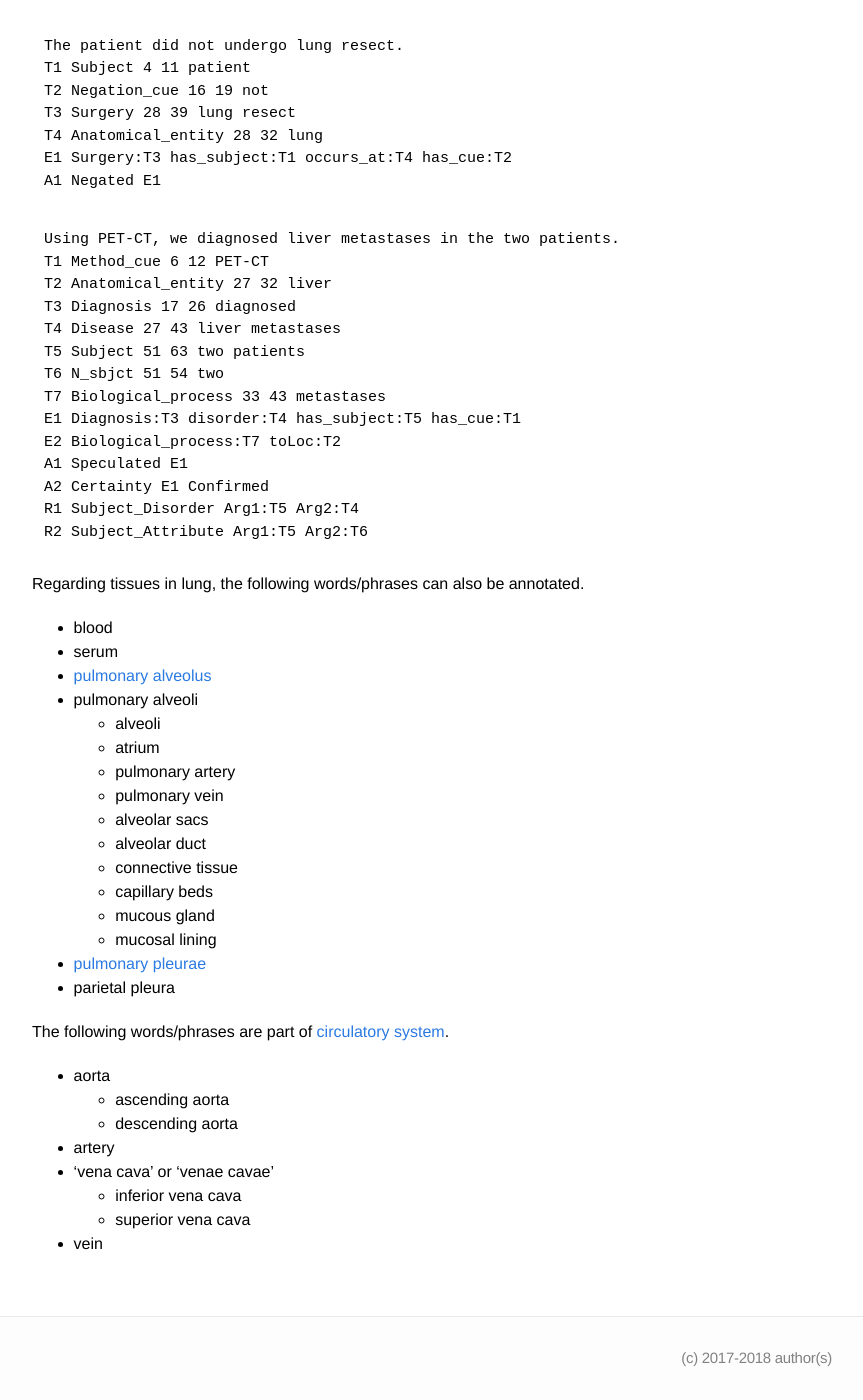
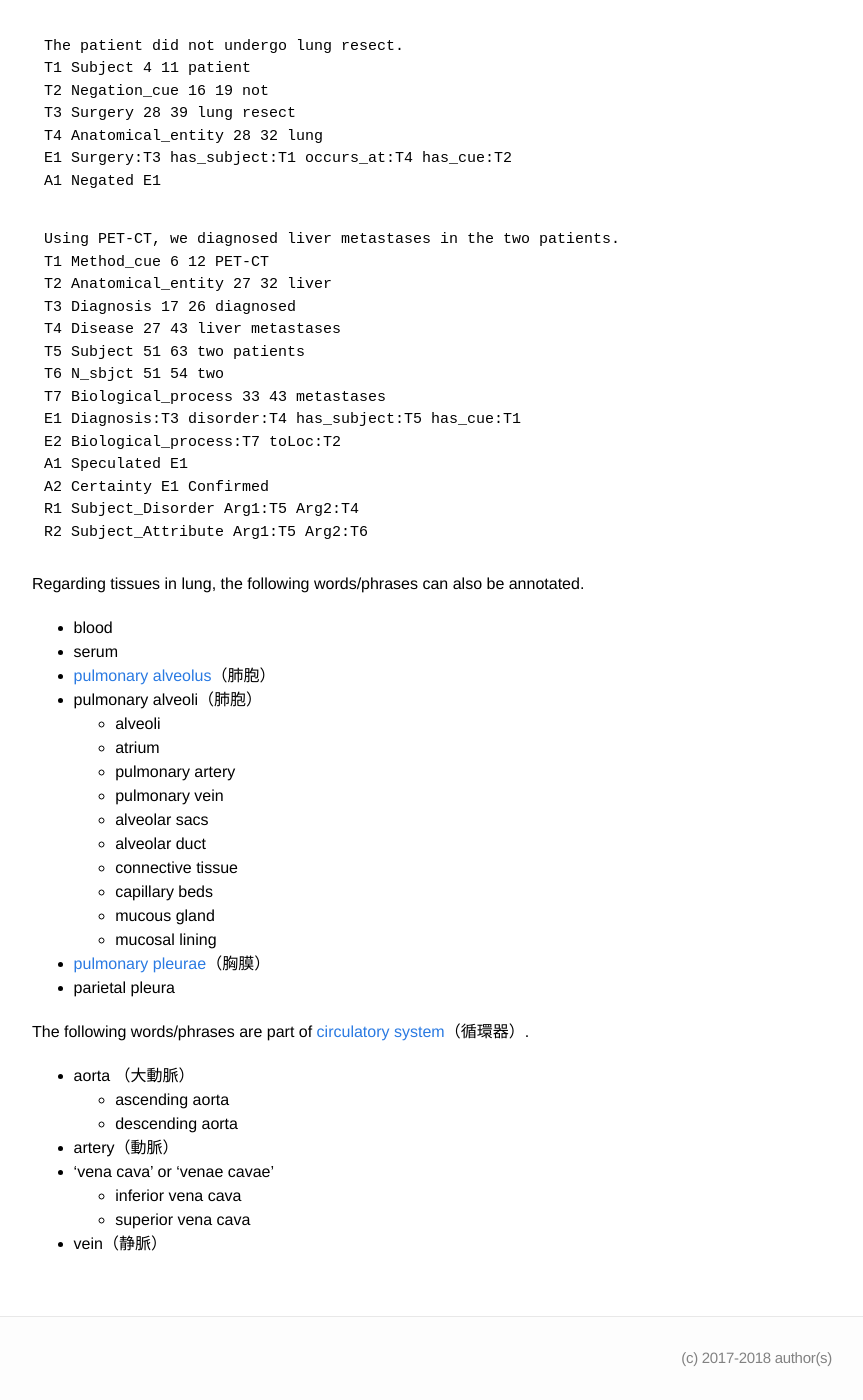
Before and after one commit to ezcatdb/clinicalcorpus-guidelines, a Jekyll site: the page built from _entity/Anatomical_entity.md, in a window 1280 px wide and 1400 px high, scrolled down 1159 px. Shown: the whole window, without its empty margins (208-1071 px from the left). Built offline with Jekyll 4.4.1, drawn with Linux system fonts in a browser that asks for light colours; some of the changed text lies outside the part shown.

Commit message:
included 'ground glass' in Symptom.md included Japanese interpretation in Anatomical_entity.md

```diff
--- a/_entity/Anatomical_entity.md
+++ b/_entity/Anatomical_entity.md
@@ -15,9 +15,9 @@ This entity may be based on the following ontology databases:
 - <a href="https://www.ebi.ac.uk/ols/search?ontology=ncit">NCIT</a>
 
 Regarding the organ, such as lung, the following words/phrases can also be annotated.
-- <a href="https://en.wikipedia.org/wiki/Respiratory_system">respiratory system</a>
+- <a href="https://en.wikipedia.org/wiki/Respiratory_system">respiratory system</a>（呼吸器系）
 - respiratory apparatus
-- ventilatory system
+- ventilatory system（呼吸器系）
   - right lung
   - left lung
   - main bronchi
@@ -77,8 +77,8 @@ Regarding tissues in lung, the following words/phrases can also be annotated.
 
 - blood
 - serum
-- <a href="https://en.wikipedia.org/wiki/Pulmonary_alveolus">pulmonary alveolus</a>
-- pulmonary alveoli
+- <a href="https://en.wikipedia.org/wiki/Pulmonary_alveolus">pulmonary alveolus</a>（肺胞）
+- pulmonary alveoli（肺胞）
   - alveoli
   - atrium
   - pulmonary artery
@@ -90,19 +90,19 @@ Regarding tissues in lung, the following words/phrases can also be annotated.
   - mucous gland
   - mucosal lining
 
-- <a href="https://en.wikipedia.org/wiki/Pulmonary_pleurae">pulmonary pleurae</a>
+- <a href="https://en.wikipedia.org/wiki/Pulmonary_pleurae">pulmonary pleurae</a>（胸膜）
 - parietal pleura
 
 
-The following words/phrases are part of <a href="https://en.wikipedia.org/wiki/Circulatory_system">circulatory system</a>.
+The following words/phrases are part of <a href="https://en.wikipedia.org/wiki/Circulatory_system">circulatory system</a>（循環器）.
 
-- aorta
+- aorta （大動脈）
   - ascending aorta
   - descending aorta
-- artery
+- artery（動脈）
 - 'vena cava' or 'venae cavae'
   - inferior vena cava
   - superior vena cava
-- vein
+- vein（静脈）
 
 <!-- details -->
```
Also changed, not shown: _entity/Symptom.md (+11 -0 lines).
